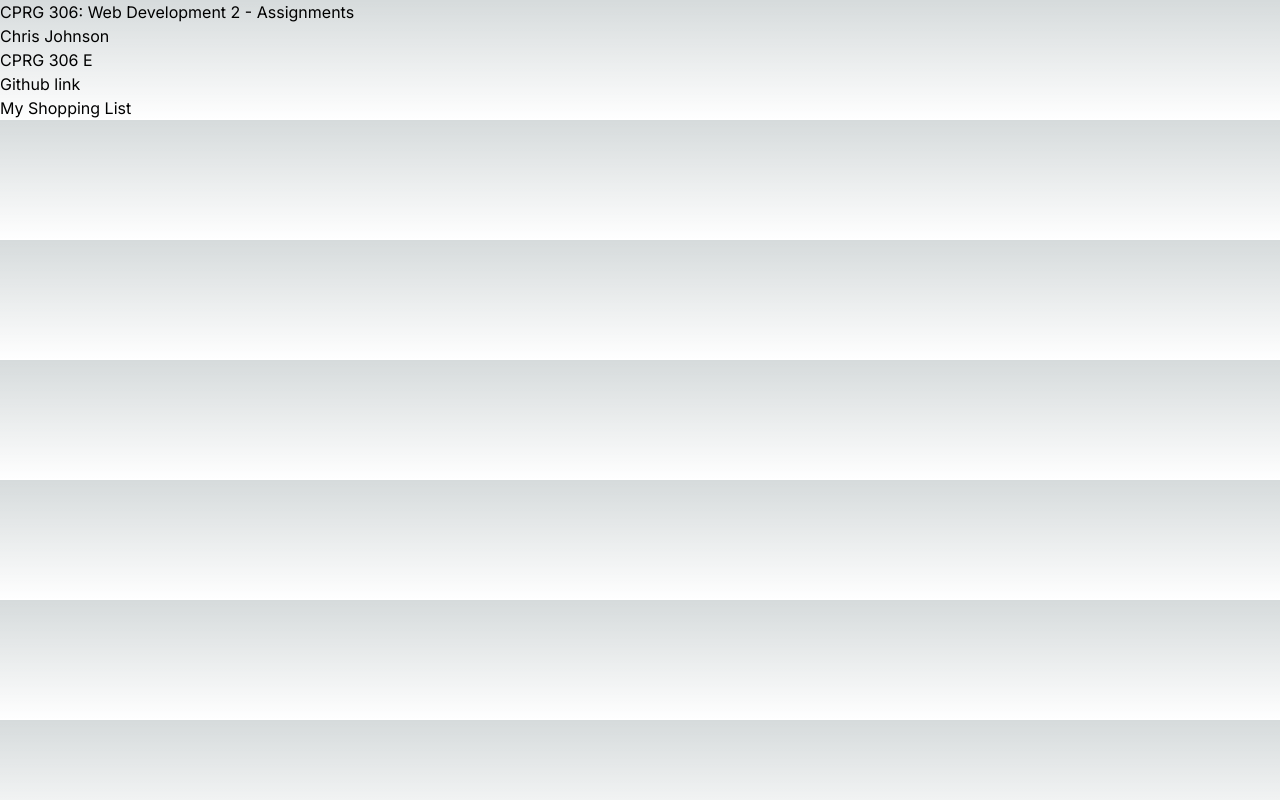
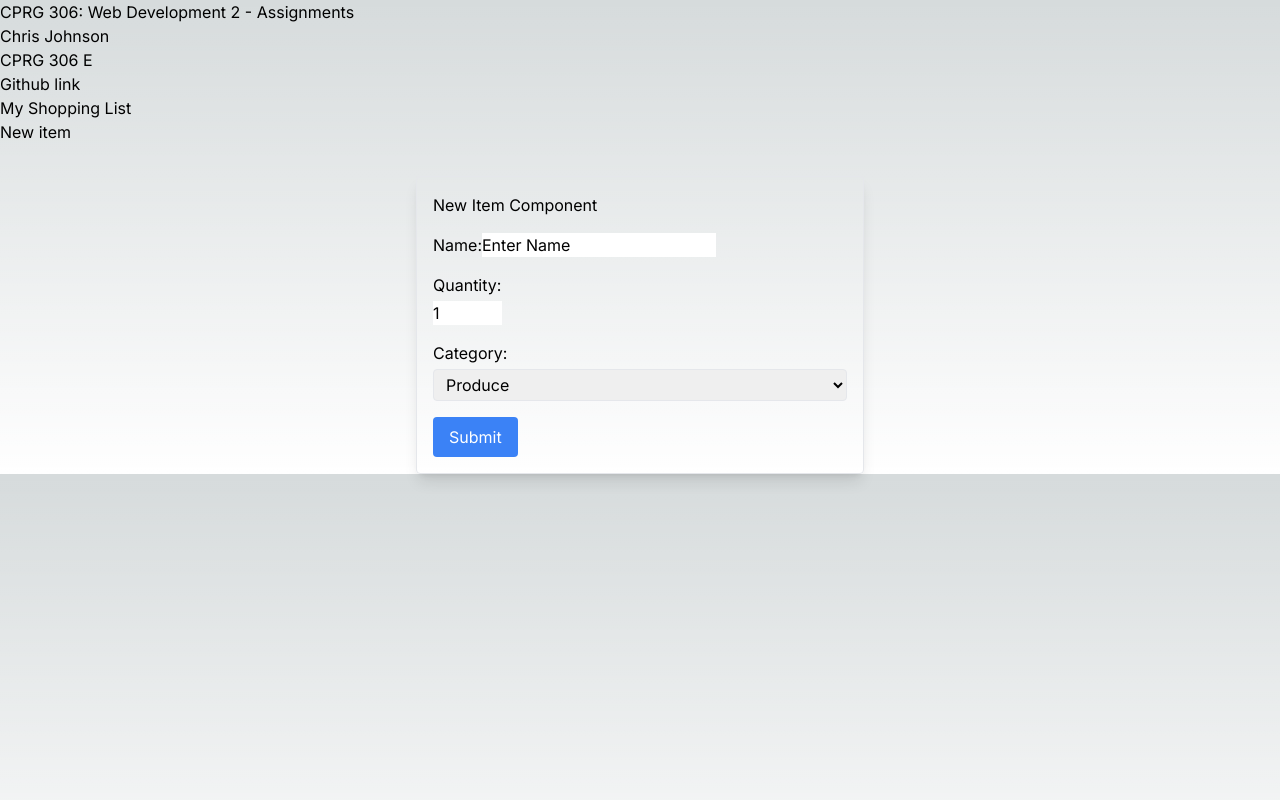
Before and after one commit to ChrisJohnsonCD/cprg306-assignments, a Next.js app: page / in a window 1280 px wide. Built offline with nearby package versions, Linux system fonts and the light colour scheme.

Commit message:
week4- needs editing, can't get link to week 4 to work

```diff
--- a/app/page.js
+++ b/app/page.js
@@ -1,6 +1,7 @@
 import Link from "next/link";
 import StudentInfo from "./StudentInfo";
-
+import NewItem from "./week4/new-item";
+//import React, {useState} from 'react';
 
 
 export default function Home() {
@@ -9,10 +10,13 @@ export default function Home() {
       <h1>CPRG 306: Web Development 2 - Assignments</h1>
       <StudentInfo />
 
+
       <Link href="week3">My Shopping List</Link>
 
-
-
+      <div>
+      <Link href="page">New item</Link>
+        <NewItem />
+       </div>
 
     </main>
   )
--- a/app/week2/shoplist.js
+++ b/app/week2/shoplist.js
@@ -6,7 +6,7 @@ export default function Home() {
     return (
         <main>
             <h1>My Shopping list</h1>
-            <Link to="/week3/page">My shop list</Link>
+
         </main>
 
     )
--- /dev/null
+++ b/app/week4/new-item.js
@@ -0,0 +1,102 @@
+
+//import React, { useState } from 'react';
+
+"use client";
+
+import{ useState } from "react";
+
+export default function NewItem () {
+
+    const[name, setName] = useState("Enter Name");
+    const[quantity, setQuantity] = useState(1);
+    const[category, setCategory] = useState("produce");
+
+    const handleNameChange = (event) => {
+        setName(event.target.value);
+    };
+
+    const handleQuantityChange = (event) => {
+        setQuantity(Number(event.target.value));
+    };
+
+    const handleCategoryChange = (event) => {
+        setCategory(event.target.value);
+    };
+
+    const handleSubmit = (event) => {
+        event.preventDefault();
+
+
+
+        const newItem = {
+            name: name,
+            quantity: quantity,
+            category: category,
+          };
+
+          console.log(newItem);
+
+        alert(`Name: ${name}\nQuantity: ${quantity}\ncategory: $[category}`);
+
+        setName("");
+        setQuantity(1)
+        setCategory("produce");
+    };
+
+    return (
+        <div className="max-w-md mx-auto mt-8 p-4 border rounded shadow-lg">
+            <h1 className="text-2x1 mb-4">New Item Component</h1>
+            <form onSubmit={handleSubmit}>
+                <div className="mb-4">
+
+                    <label className="block mb-1"> </label>
+                        Name:
+                        <input
+                        type="text"
+                        placeholder="Enter your name"
+                        value={name}
+                        onChange={handleNameChange}
+                        required
+                        />
+                </div>
+               <div className="mb-4">
+                <label className ="block mb-1">
+                    Quantity:  </label>
+                    <input
+                    type="number"
+                    placeholder="Enter Quantity"
+                    value={quantity}
+                    onChange={handleQuantityChange}
+                    min="1"
+                    max="99"
+                    required
+                    />
+               </div>
+
+                <div className="mb-4">
+                    <label className="block mb-1">
+                    Category:</label>
+                    <select
+                        value={category}
+                        onChange={handleCategoryChange}
+                        className="border rounded px-2 py-1 w-full"
+                        >
+                            <option value="produce">Produce</option>
+                            <option value="dairy">Dairy</option>
+                            <option value="meat">Meats</option>
+                            <option value="bakery">Bakery</option>
+                            <option value="household">Household</option>
+                            <option value="snacks">Snacks</option>
+                            <option value="frozen">Frozen</option>
+                            <option value="international">International</option>
+                    </select>
+                 </div>
+
+            <button type="submit"
+            className="bg-blue-500 hover:bg-blue-600 text-white py-2 px-4 rounded"
+            >Submit
+            </button>
+          </form>
+        </div>
+    );
+};
--- /dev/null
+++ b/app/week4/page.js
@@ -0,0 +1,14 @@
+
+
+
+import NewItem from "./new-item";
+
+
+
+export default function Page() {
+    return (
+        <main>
+            <NewItem/>
+        </main>
+    );
+}
--- a/package.json
+++ b/package.json
@@ -14,7 +14,7 @@
     "eslint-config-next": "13.4.19",
     "next": "13.4.19",
     "postcss": "8.4.29",
-    "react": "18.2.0",
+    "react": "^18.2.0",
     "react-dom": "18.2.0",
     "tailwindcss": "3.3.3"
   }
```
Also changed, not shown: 1 other file (tests, documents, lock files or other folders).
